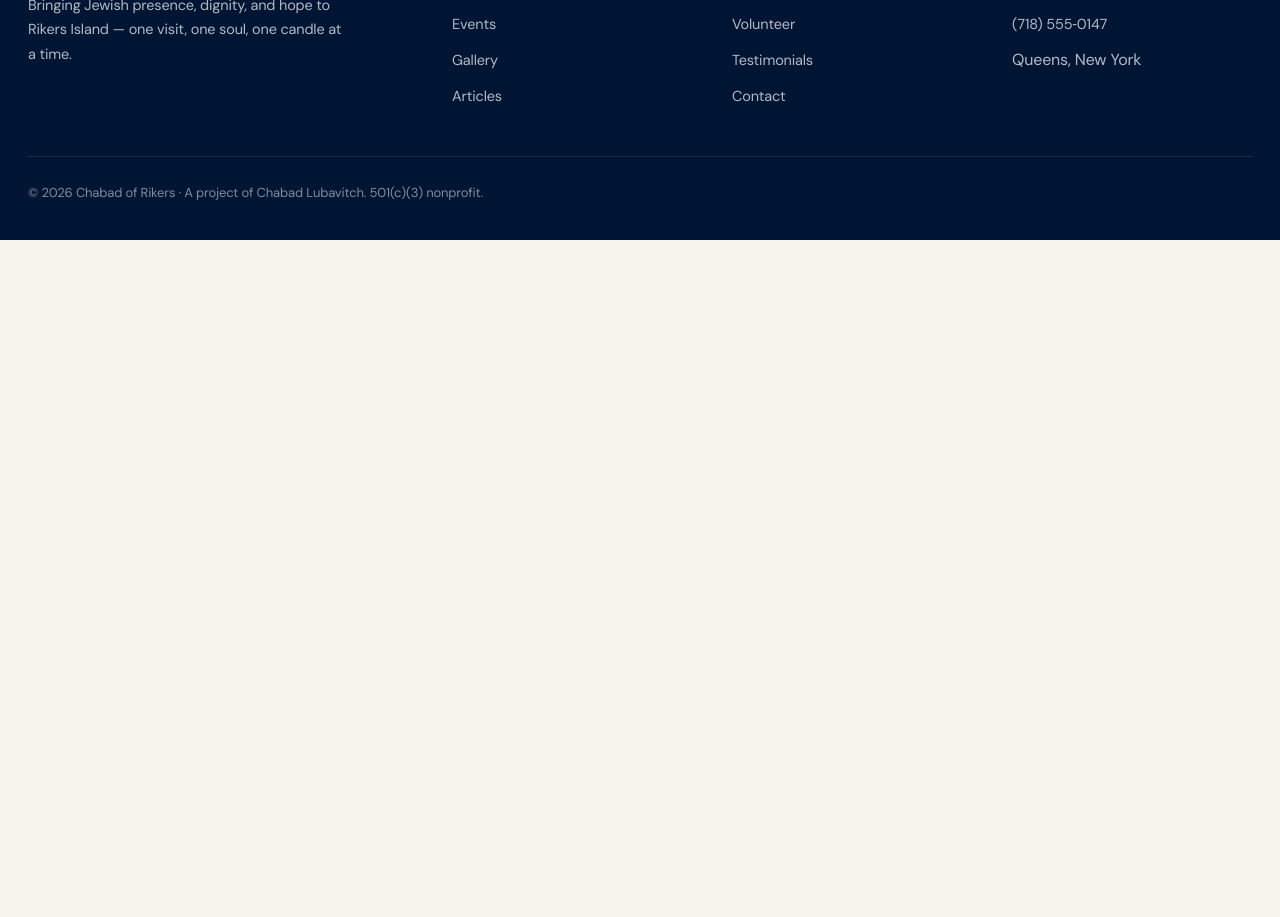
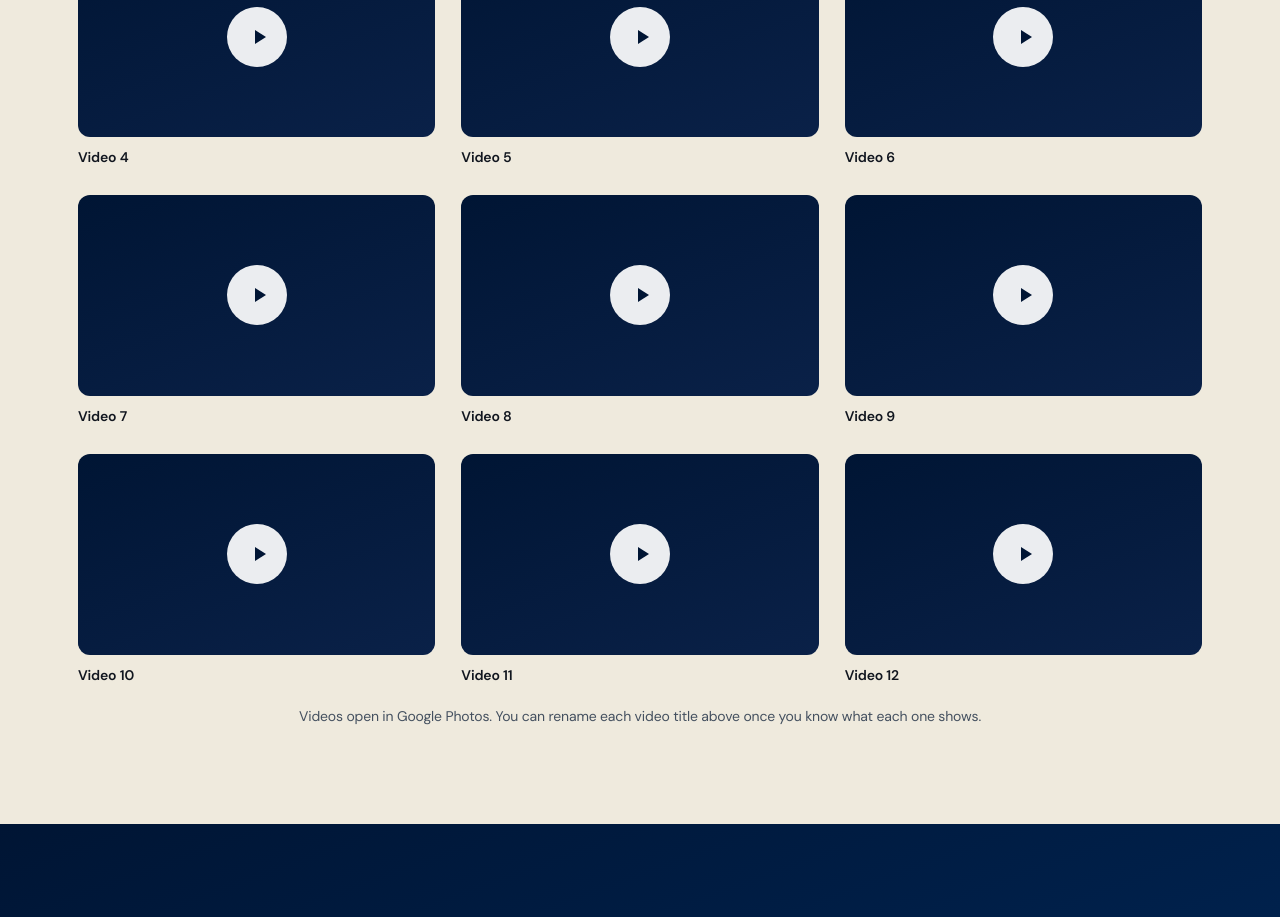
Before and after one commit to YaakovDavid/ChabadRikers, a plain HTML site: page gallery.html in a window 1280 px wide. Shown: the part 3165-4082 px from the top of the page. Before the commit the page ends 3405 px from the top, so only its background shows below. Drawn offline with nearby package versions, Linux system fonts and the light colour scheme.

Commit message:
Add Shavuot gallery image, 12 video cards section, update gallery to 87 photos

```diff
--- a/gallery.html
+++ b/gallery.html
@@ -118,6 +118,78 @@
   <div class="masonry" id="grid"></div>
   <div class="loadmore"><button class="btn btn-outline btn-lg" id="loadmore">Load more photos</button></div>
 </div>
+
+<!-- ── VIDEOS SECTION ── -->
+<section class="section paper-deep">
+  <div class="wrap">
+    <div class="section-head center">
+      <span class="eyebrow center">On Video</span>
+      <h2 class="display">Watch the work</h2>
+      <p>Recorded moments from programs, celebrations, and life on the island. Click any video to watch.</p>
+    </div>
+    <div class="grid g3" id="videoGrid">
+      <a class="vcard-link" href="https://photos.app.goo.gl/T3VKvpnX1XVgXWf47" target="_blank" rel="noopener">
+        <div class="vthumb"><div class="vplay"><svg viewBox="0 0 24 24"><path d="M8 5v14l11-7z"/></svg></div></div>
+        <p class="vtitle">Video 1</p>
+      </a>
+      <a class="vcard-link" href="https://photos.app.goo.gl/3f7yS7ctpvFE6deHA" target="_blank" rel="noopener">
+        <div class="vthumb"><div class="vplay"><svg viewBox="0 0 24 24"><path d="M8 5v14l11-7z"/></svg></div></div>
+        <p class="vtitle">Video 2</p>
+      </a>
+      <a class="vcard-link" href="https://photos.app.goo.gl/Kik8Q6VcaDf8wGte8" target="_blank" rel="noopener">
+        <div class="vthumb"><div class="vplay"><svg viewBox="0 0 24 24"><path d="M8 5v14l11-7z"/></svg></div></div>
+        <p class="vtitle">Video 3</p>
+      </a>
+      <a class="vcard-link" href="https://photos.app.goo.gl/8GeLeETXy2VR7KVdA" target="_blank" rel="noopener">
+        <div class="vthumb"><div class="vplay"><svg viewBox="0 0 24 24"><path d="M8 5v14l11-7z"/></svg></div></div>
+        <p class="vtitle">Video 4</p>
+      </a>
+      <a class="vcard-link" href="https://photos.app.goo.gl/zMdwR9QRMhZBUUs98" target="_blank" rel="noopener">
+        <div class="vthumb"><div class="vplay"><svg viewBox="0 0 24 24"><path d="M8 5v14l11-7z"/></svg></div></div>
+        <p class="vtitle">Video 5</p>
+      </a>
+      <a class="vcard-link" href="https://photos.app.goo.gl/iopK7d49Ac85s7WA8" target="_blank" rel="noopener">
+        <div class="vthumb"><div class="vplay"><svg viewBox="0 0 24 24"><path d="M8 5v14l11-7z"/></svg></div></div>
+        <p class="vtitle">Video 6</p>
+      </a>
+      <a class="vcard-link" href="https://photos.app.goo.gl/gQdgZ3hXBFxQ59dm7" target="_blank" rel="noopener">
+        <div class="vthumb"><div class="vplay"><svg viewBox="0 0 24 24"><path d="M8 5v14l11-7z"/></svg></div></div>
+        <p class="vtitle">Video 7</p>
+      </a>
+      <a class="vcard-link" href="https://photos.app.goo.gl/UpmQTkJMmtqpgM8d7" target="_blank" rel="noopener">
+        <div class="vthumb"><div class="vplay"><svg viewBox="0 0 24 24"><path d="M8 5v14l11-7z"/></svg></div></div>
+        <p class="vtitle">Video 8</p>
+      </a>
+      <a class="vcard-link" href="https://photos.app.goo.gl/R8orUtT5QzC8ZK8p7" target="_blank" rel="noopener">
+        <div class="vthumb"><div class="vplay"><svg viewBox="0 0 24 24"><path d="M8 5v14l11-7z"/></svg></div></div>
+        <p class="vtitle">Video 9</p>
+      </a>
+      <a class="vcard-link" href="https://photos.app.goo.gl/ZDK1k7ZSeeJ6qjfw6" target="_blank" rel="noopener">
+        <div class="vthumb"><div class="vplay"><svg viewBox="0 0 24 24"><path d="M8 5v14l11-7z"/></svg></div></div>
+        <p class="vtitle">Video 10</p>
+      </a>
+      <a class="vcard-link" href="https://photos.app.goo.gl/Z8GKowBcqVWPkcKQ8" target="_blank" rel="noopener">
+        <div class="vthumb"><div class="vplay"><svg viewBox="0 0 24 24"><path d="M8 5v14l11-7z"/></svg></div></div>
+        <p class="vtitle">Video 11</p>
+      </a>
+      <a class="vcard-link" href="https://photos.app.goo.gl/uUH9uhbGPZZ1nNYb6" target="_blank" rel="noopener">
+        <div class="vthumb"><div class="vplay"><svg viewBox="0 0 24 24"><path d="M8 5v14l11-7z"/></svg></div></div>
+        <p class="vtitle">Video 12</p>
+      </a>
+    </div>
+    <p style="text-align:center;margin-top:20px;font-size:14px;color:var(--ink-soft);">Videos open in Google Photos. You can rename each video title above once you know what each one shows.</p>
+  </div>
+</section>
+
+<style>
+.vcard-link { display:block; text-decoration:none; color:var(--ink); }
+.vthumb { aspect-ratio:16/9; background:linear-gradient(160deg,var(--navy),var(--navy-soft)); border-radius:12px; overflow:hidden; position:relative; display:flex; align-items:center; justify-content:center; transition:transform .2s; }
+.vcard-link:hover .vthumb { transform:scale(1.02); }
+.vplay { width:60px; height:60px; border-radius:50%; background:rgba(255,255,255,.92); display:flex; align-items:center; justify-content:center; transition:background .15s; }
+.vcard-link:hover .vplay { background:#fff; }
+.vplay svg { width:24px; height:24px; fill:var(--navy); margin-left:4px; }
+.vtitle { font-size:14px; font-weight:600; margin-top:10px; color:var(--ink); }
+</style>
 
 <section class="section donate-band" style="background:linear-gradient(160deg,var(--navy),#002a5e);color:#fff;text-align:center;">
   <div class="wrap" style="max-width:680px;">
@@ -250,6 +322,7 @@ const PHOTOS = [
   { src:"images/img-084.jpeg", caption:"", album:"" },
   { src:"images/img-085.jpeg", caption:"", album:"" },
   { src:"images/img-086.jpeg", caption:"", album:"" },
+  { src:"images/img-087.jpeg", caption:"Shavuot celebration at Rikers Island · June 2023", album:"" },
 ];
 
 /* ---- state ---- */
```
Also changed, not shown: 1 other file.
